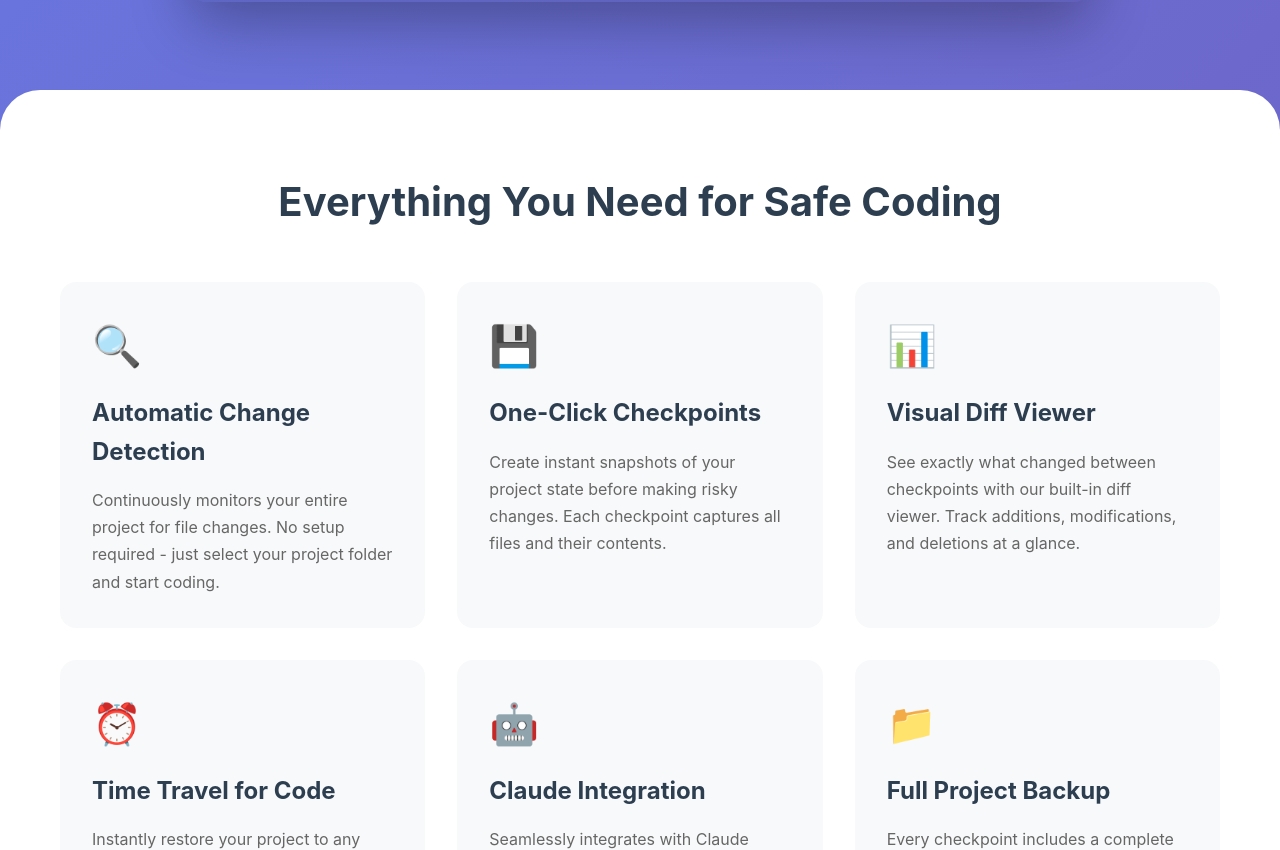
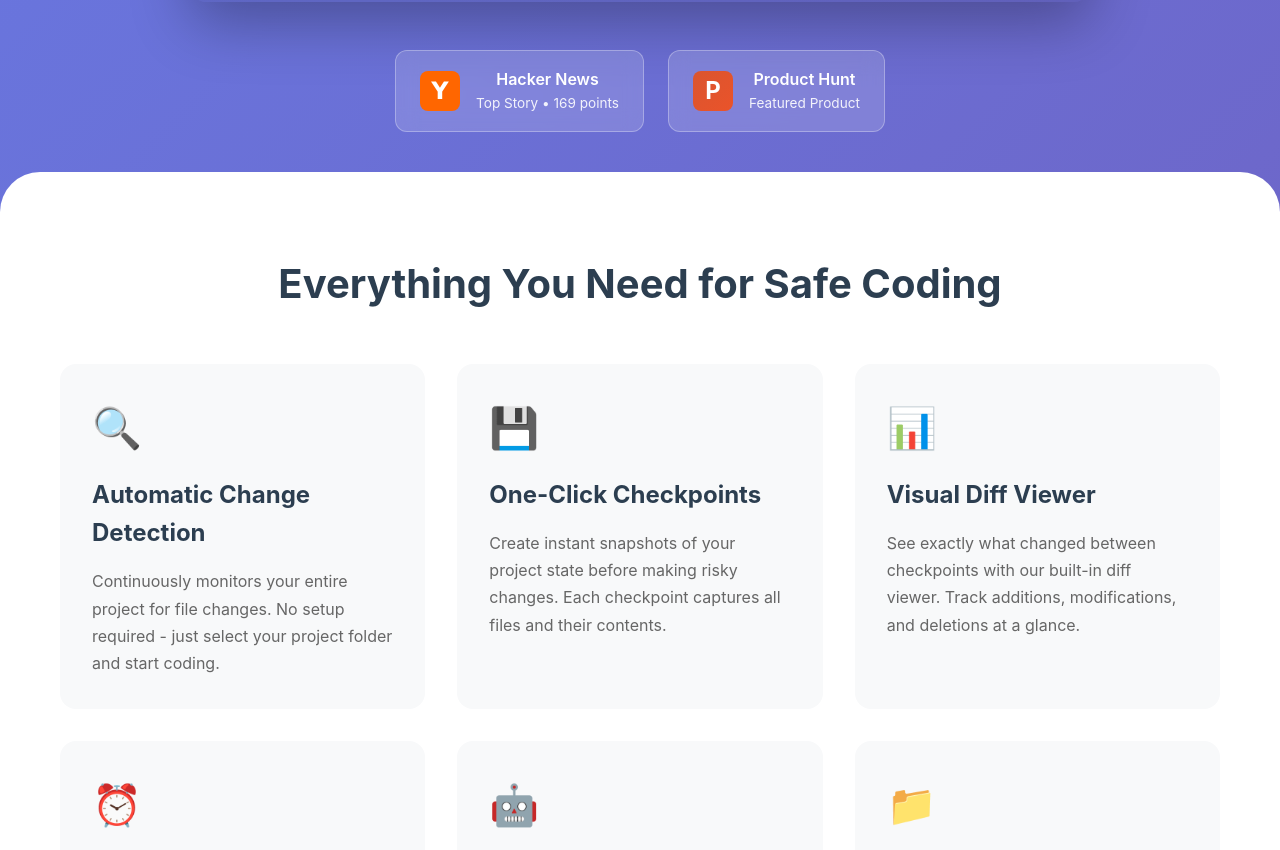
Before and after one commit to punnerud/checkpoints_for_claude_code_page, a plain HTML site: page index.html in a window 1280 px wide. Shown: the part 1100-1950 px from the top of the page. Drawn offline with Linux system fonts and the light colour scheme.

Commit message:
HackerNews and Product Hunt

```diff
--- a/index.html
+++ b/index.html
@@ -325,6 +325,83 @@
             opacity: 0.95;
         }
 
+        /* Social Proof Badges */
+        .social-proof-badges {
+            display: flex;
+            justify-content: center;
+            gap: 1.5rem;
+            margin-top: 3rem;
+            flex-wrap: wrap;
+        }
+
+        .badge-link {
+            text-decoration: none;
+            transition: transform 0.3s, box-shadow 0.3s;
+        }
+
+        .badge-link:hover {
+            transform: translateY(-3px);
+        }
+
+        .badge-content {
+            display: flex;
+            align-items: center;
+            gap: 1rem;
+            background: rgba(255, 255, 255, 0.15);
+            backdrop-filter: blur(10px);
+            padding: 1rem 1.5rem;
+            border-radius: 12px;
+            border: 1px solid rgba(255, 255, 255, 0.3);
+            color: white;
+        }
+
+        .badge-link:hover .badge-content {
+            background: rgba(255, 255, 255, 0.2);
+            box-shadow: 0 8px 25px rgba(0, 0, 0, 0.2);
+        }
+
+        .hn-logo {
+            width: 40px;
+            height: 40px;
+            background: #ff6600;
+            color: white;
+            display: flex;
+            align-items: center;
+            justify-content: center;
+            font-weight: bold;
+            font-size: 1.5rem;
+            border-radius: 8px;
+            font-family: 'Verdana', sans-serif;
+        }
+
+        .ph-logo {
+            width: 40px;
+            height: 40px;
+            background: linear-gradient(135deg, #da552f, #ea532a);
+            color: white;
+            display: flex;
+            align-items: center;
+            justify-content: center;
+            font-weight: bold;
+            font-size: 1.5rem;
+            border-radius: 8px;
+        }
+
+        .badge-text {
+            display: flex;
+            flex-direction: column;
+        }
+
+        .badge-title {
+            font-weight: 600;
+            font-size: 1rem;
+        }
+
+        .badge-subtitle {
+            font-size: 0.85rem;
+            opacity: 0.9;
+        }
+
         /* Footer */
         footer {
             background: #2c3e50;
@@ -548,6 +625,30 @@ document.addEventListener('DOMContentLoaded', function() {
             });
         });
     });
+
+    // Track Hacker News badge clicks
+    const hnBadge = document.querySelector('.hn-badge');
+    if (hnBadge) {
+        hnBadge.addEventListener('click', function(e) {
+            gtag('event', 'click', {
+                'event_category': 'social_proof',
+                'event_label': 'Hacker News - Top Story',
+                'value': 169
+            });
+        });
+    }
+
+    // Track Product Hunt badge clicks
+    const phBadge = document.querySelector('.ph-badge');
+    if (phBadge) {
+        phBadge.addEventListener('click', function(e) {
+            gtag('event', 'click', {
+                'event_category': 'social_proof',
+                'event_label': 'Product Hunt - Featured',
+                'value': 1
+            });
+        });
+    }
 
     // Track YouTube video interactions
     let videoPlayed = false;
@@ -789,6 +890,28 @@ document.addEventListener('DOMContentLoaded', function() {
                     </iframe>
                 </div>
             </div>
+
+            <!-- Social Proof Badges -->
+            <div class="social-proof-badges">
+                <a href="https://news.ycombinator.com/item?id=45050090" target="_blank" class="badge-link hn-badge">
+                    <div class="badge-content">
+                        <span class="hn-logo">Y</span>
+                        <div class="badge-text">
+                            <span class="badge-title">Hacker News</span>
+                            <span class="badge-subtitle">Top Story • 169 points</span>
+                        </div>
+                    </div>
+                </a>
+                <a href="https://www.producthunt.com/products/never-lose-your-work-again" target="_blank" class="badge-link ph-badge">
+                    <div class="badge-content">
+                        <span class="ph-logo">P</span>
+                        <div class="badge-text">
+                            <span class="badge-title">Product Hunt</span>
+                            <span class="badge-subtitle">Featured Product</span>
+                        </div>
+                    </div>
+                </a>
+            </div>
         </div>
     </section>
 
```
